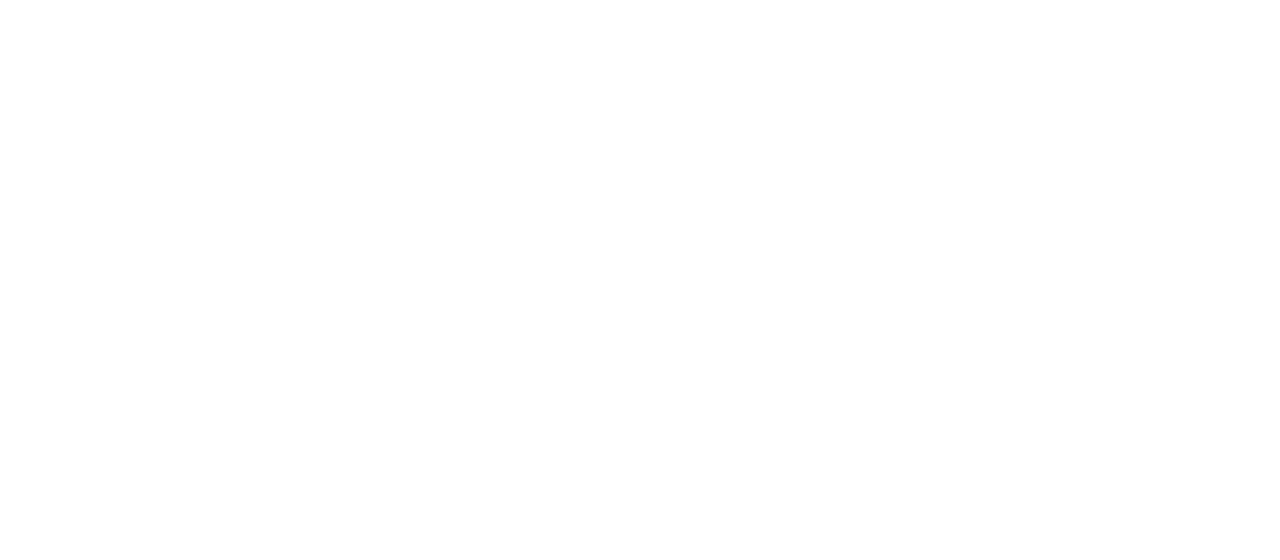
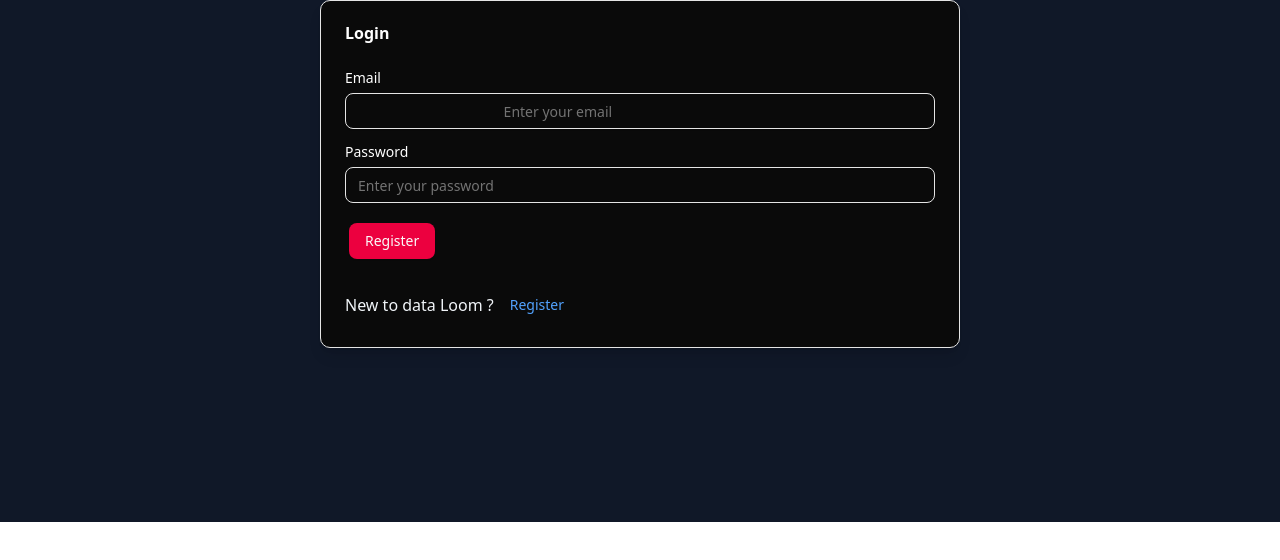
Before and after one commit to HardikDk121/Data_Loom, a React (Vite) app in the folder frontend/: page /login in a window 1280 px wide. Shown: the top 560 px of the page. Built offline with nearby package versions, Linux system fonts and the light colour scheme.

Commit message:
Form Authentication

```diff
--- a/frontend/src/components/Footer.jsx
+++ b/frontend/src/components/Footer.jsx
@@ -1,7 +1,7 @@
 function Footer() {
   return (
-    <footer className="col-span-12 row-span-1 ">
-      <p>© 2025 All rights reserved.</p>
+    <footer className="col-span-12 row-span-1 text-white ">
+      <p className="text-center">© 2025 All rights reserved.</p>
     </footer>
   );
 }
--- a/frontend/src/components/Header.jsx
+++ b/frontend/src/components/Header.jsx
@@ -1,6 +1,6 @@
 function Header() {
   return (
-    <header className="col-span-12 row-span-1">
+    <header className="col-span-12 row-span-2">
       <h1 className="text-slate-100 text-2xl  tracking-tight lg:text-5xl ">DATA LOOM </h1>
     </header>
   );
--- a/frontend/src/components/Layout.jsx
+++ b/frontend/src/components/Layout.jsx
@@ -9,7 +9,7 @@
     const shouldShowHeaderFooter = !hideHeaderFooterRoutes.includes(location.pathname);
 
     return (
-      <div className="App bg-gray-900 w-full h-full grid grid-cols-12 auto-rows-auto">
+      <div className="App bg-gray-900 size-full grid grid-cols-12 grid-rows-12">
         {shouldShowHeaderFooter && <Header />}
         {children}
         {shouldShowHeaderFooter && <Footer />}
--- a/frontend/src/components/LoginForm.jsx
+++ b/frontend/src/components/LoginForm.jsx
@@ -1,19 +1,83 @@
-import {z} from 'zod';
-import {useForm} from 'react-hook-form';
-import {useNavigate} from 'react-router-dom';
-import {zodResolver} from '@hookform/resolvers/zod';
-import { Form } from './ui/form';
+import { z } from 'zod';
+import { useForm } from 'react-hook-form';
+
+import { zodResolver } from '@hookform/resolvers/zod';
+import { Link } from 'react-router-dom';
+import {
+    Form,
+    FormControl,
+    FormField,
+    FormItem,
+    FormLabel,
+    FormMessage
+} from './ui/form';
+import { Input } from './ui/input';
+import {
+    Card,
+    CardContent,
+
+    CardFooter,
+    CardHeader,
+    CardTitle,
+} from "@/components/ui/card"
+import { Button } from "@/components/ui/button"
+
 const formSchema = z.object({
     email: z.string().email(),
-
+    password: z.string().min(8),
 });
-
-function LoginForm()
-{
-    return(
-        <Form>
-
-        </Form>
+const handleSubmit = (data) =>{
+    console.log(data);
+    console.log("Submitted");
+}
+function LoginForm() {
+    const form = useForm({
+        resolver: zodResolver(formSchema),
+        defaultValues: {
+            email: "",
+            password: "",
+        }
+    });
+    return (
+        <Card className={`col-start-4 col-end-10 row-span-8  bg-neutral-950 rounded-lg shadow-lg text-white  `}>
+            <CardHeader>
+                <CardTitle>Login</CardTitle>
+            </CardHeader>
+            <CardContent>
+                <Form {...form}>
+                    <form onSubmit={form.handleSubmit(handleSubmit)}>
+                        <div className="space-y-4">
+                            <FormField control={form.control} name="email" render={({ field }) => (
+                                <FormItem>
+                                    <FormLabel>Email</FormLabel>
+                                    <FormControl>
+                                        <Input placeholder="
+                                        Enter your email" {...field} />
+                                    </FormControl>
+                                    <FormMessage />
+                                </FormItem>
+                            )} />
+                            <FormField control={form.control} name="password" render={({ field }) => (
+                                <FormItem>
+                                    <FormLabel>Password</FormLabel>
+                                    <FormControl>
+                                        <Input placeholder="Enter your password" type="password" {...field} />
+                                    </FormControl>
+                                    <FormMessage />
+                                </FormItem>
+                            )} />
+                            <Button type="submit" className=" m-1 bg-rose-600 hover:bg-rose-950">Register</Button>
+                        </div>
+                    </form>
+                </Form>
+            </CardContent>
+            <CardFooter>
+                <p className={`text-slate-100`}> New to data Loom ? </p>
+                <Link to="/Register">
+                    <Button variant={`Link`} className={`text-blue-400 hover:text-blue-400 hover:underline`}>Register </Button>
+                </Link>
+            </CardFooter>
+        </Card>
     )
 }
 export default LoginForm;
--- a/frontend/src/components/RegisterForm.jsx
+++ b/frontend/src/components/RegisterForm.jsx
@@ -1,7 +1,7 @@
 import { z } from 'zod';
 import { zodResolver } from '@hookform/resolvers/zod';
 import { useForm } from 'react-hook-form';
-import { useNavigate } from 'react-router-dom';
+import { Link } from 'react-router-dom'
 import {
     Form,
     FormControl,
@@ -21,13 +21,24 @@
     CardTitle,
 } from "@/components/ui/card"
 
-const FormSchema = z.object({
-    email: z.string().email(),
-    password: z.string().min(8),
-    confirmPassword: z.string().min(8),
+const FormSchema = z.object(
+    {
+        email: z.string().email("Invaild email format"),
+        password: z.string().min(8, "Password must be atleast 8 characters"),
+        confirmPassword: z.string().min(8, "Password must be atleast 8 characters")
+        ,
         username: z.string().min(2),
+    },
+).refine((data) => data.password === data.confirmPassword,
+    {
+        message: "Passwords do not match",
+        path: ["confirmPassword"],
     });
 
+const handleSubmit = (data)=> {
+    console.log(data);
+    console.log("Submitted");
+}
 function RegisterForm() {
     const form = useForm({
         resolver: zodResolver(FormSchema),
@@ -39,15 +50,14 @@
         },
     })
     return (
-        <Card className={`w-full h-full col-start-4 col-end-10 bg-neutral-950 rounded-lg shadow-lg`}>
+        <Card className={`w-full h-full col-start-4 col-end-10 row-span-8 bg-neutral-950 rounded-lg shadow-lg`}>
             <CardHeader>
                 <CardTitle className={`text-slate-100 text-3xl  `}>Register</CardTitle>
             </CardHeader>
             <CardContent>
                 <Form {...form}>
-                    <form>
+                    <form onSubmit={form.handleSubmit(handleSubmit)}>
                         <div className="space-y-4">
-
                             <FormField control={form.control} name="username" render={({ field }) => (
                                 <FormItem>
                                     <FormLabel className={`text-slate-100`}>Username</FormLabel>
@@ -97,7 +107,10 @@
             </CardContent>
             <CardFooter>
                 <p className={`text-slate-100`}> Already a user ? </p>
-                <Button variant={`Link`} className={`text-blue-400 hover:text-blue-400 hover:underline`}>Log in </Button>
+                <Link to="/Login">
+                    <Button variant={`Link`} className={`text-blue-400 hover:text-blue-400 hover:underline`}>Log in
+                    </Button>
+                </Link>
             </CardFooter>
         </Card>
 
```
Lines whose indentation alone changed are shown as unchanged.
